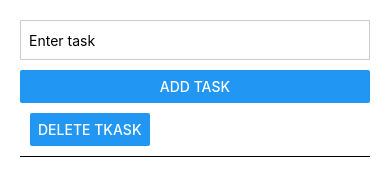
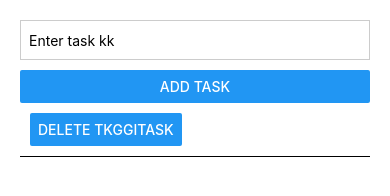
Before and after one commit to Shivakuamara-am/git-prasing, a React Native app: screen / in a window 390 px wide. Both pictures are taken after typing "Sample" into the empty fields and a click on the button "ADD TASK". Shown: the top 196 px of the page. Built offline with nearby package versions, Linux system fonts and the light colour scheme.

Commit message:
firstsecondcomit

```diff
--- a/App.tsx
+++ b/App.tsx
@@ -19,7 +19,7 @@ const App = () => {
     <View style={styles.container}>
       <TextInput
       style={styles.input}
-      placeholder='Enter task'
+      placeholder='Enter task kk'
       value={task}
       onChangeText={setTask}/>
       <Button title='Add Task'onPress={addtask}/>
@@ -28,7 +28,7 @@ const App = () => {
      keyExtractor={(item,index)=>index.toString()}
      renderItem={({item,index})=>(
       <View style={styles.taskItem}>
-        <Button title='Delete tkask'onPress={()=>Deletask(index)}/>
+        <Button title='Delete tkggitask'onPress={()=>Deletask(index)}/>
         </View>
      )}/>
       <Text>App klgigt</Text>
```
